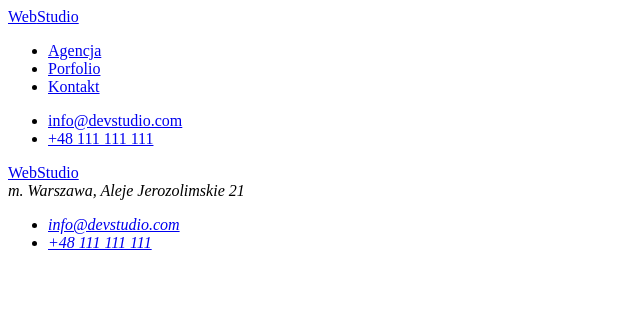
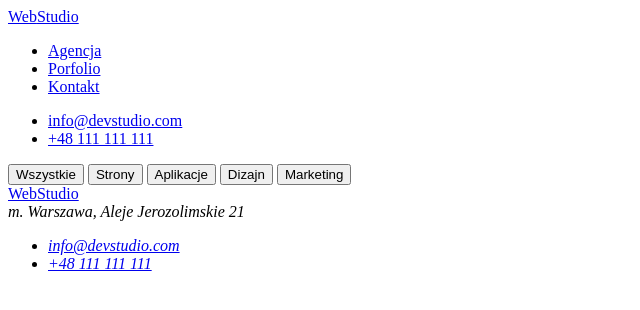
Before and after one commit to ReneZuk/goit-markup-hw-02, a plain HTML site: page CSS/portfolio.html in a window 1280 px wide. Shown: the whole page, without its empty margins (0-640 px from the left). Drawn offline with Linux system fonts and the light colour scheme.

Commit message:
utworzenie button

```diff
--- a/CSS/portfolio.html
+++ b/CSS/portfolio.html
@@ -24,10 +24,14 @@
         </ul>
     </header>
     <main>
-
+        <button type="button">Wszystkie</button>
+        <button type="button">Strony</button>
+        <button type="button">Aplikacje</button>
+        <button type="button">Dizajn</button>
+        <button type="button">Marketing</button>
     </main>
     <footer>
-        <a href="https://renezuk.github.io/goit-markup-hw-01/"><span>Web</span><span>Studio</span></a>
+        <a href="https://renezuk.github.io/goit-markup-hw-02/"><span>Web</span><span>Studio</span></a>
         <address>
             m. Warszawa, Aleje Jerozolimskie 21
         </address>
```
